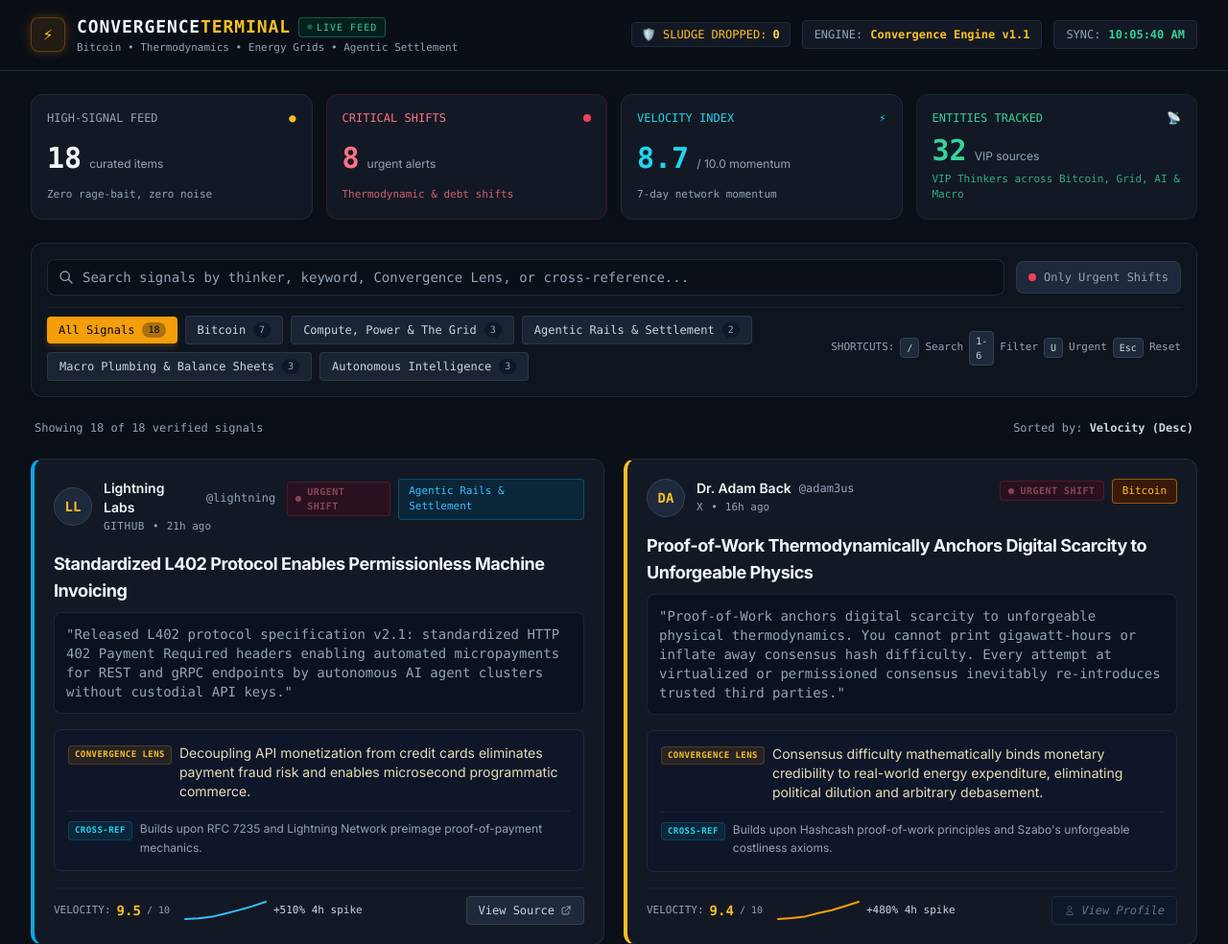
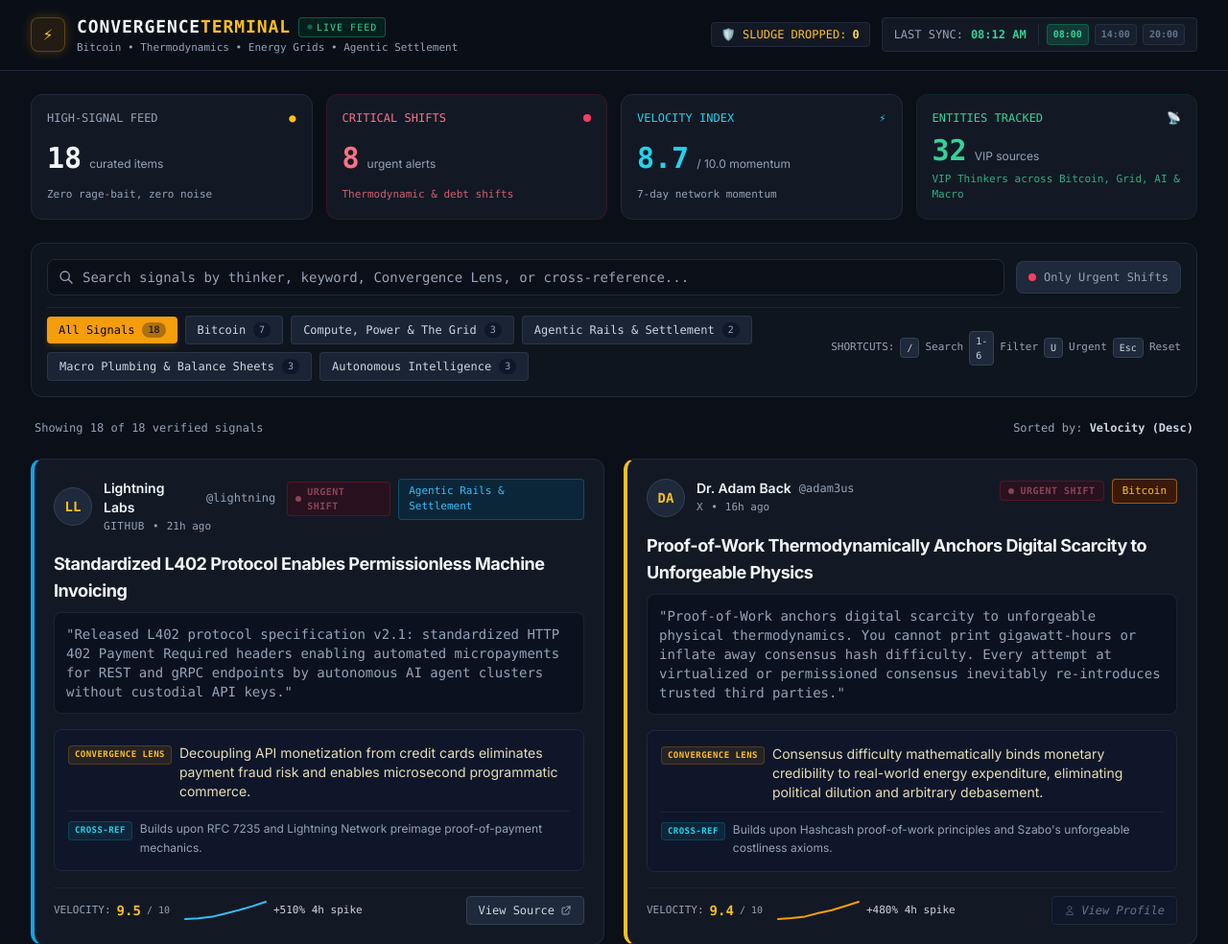
Before and after one commit to grady-smith/convergence-terminal, a plain HTML site: page public/index.html in a window 1280 px wide. Shown: the top 984 px of the page at 96% size. Drawn offline with nearby package versions, Linux system fonts and the light colour scheme.

Commit message:
feat: Update SYNC display to use data timestamp and show schedule indicators

```diff
--- a/public/app.js
+++ b/public/app.js
@@ -156,7 +156,46 @@
   const trackedEl = document.getElementById('stat-tracked-entities');
   if (trackedEl) trackedEl.textContent = trackedCount !== null ? trackedCount : '—';
 
-  document.getElementById('last-updated-time').textContent = new Date().toLocaleTimeString([], { hour: '2-digit', minute: '2-digit', second: '2-digit' });
+  if (payload?.generated_at) {
+    const generatedDate = new Date(payload.generated_at);
+    document.getElementById('last-updated-time').textContent = generatedDate.toLocaleTimeString([], { hour: '2-digit', minute: '2-digit' });
+    updateSyncIndicators(generatedDate);
+  } else {
+    document.getElementById('last-updated-time').textContent = '--:--';
+  }
+}
+
+// Global sync schedule configuration
+const SYNC_TIMES = ['08:00', '14:00', '20:00'];
+
+function updateSyncIndicators(lastSyncDate) {
+  const container = document.getElementById('sync-schedule-indicators');
+  if (!container) return;
+
+  const now = new Date();
+  const isToday = lastSyncDate.getDate() === now.getDate() &&
+                  lastSyncDate.getMonth() === now.getMonth() &&
+                  lastSyncDate.getFullYear() === now.getFullYear();
+
+  const indicatorsHtml = SYNC_TIMES.map(timeStr => {
+    const [hours, minutes] = timeStr.split(':').map(Number);
+    const syncTime = new Date(now.getFullYear(), now.getMonth(), now.getDate(), hours, minutes, 0, 0);
+
+    // Check if this specific sync time has been fulfilled today
+    let isSynced = false;
+    if (isToday && lastSyncDate >= syncTime) {
+      isSynced = true;
+    }
+
+    const baseClass = "px-1.5 py-0.5 rounded text-[10px] font-bold";
+    const colorClass = isSynced
+      ? 'bg-emerald-500/20 text-emerald-400 border border-emerald-500/30'
+      : 'bg-slate-800/50 text-slate-500 border border-slate-700/50';
+
+    return `<div class="${baseClass} ${colorClass}" title="Scheduled: ${timeStr}">${timeStr}</div>`;
+  }).join('');
+
+  container.innerHTML = indicatorsHtml;
 }
 
 // ─── Toast notifications ───────────────────────────────────────────────────────
--- a/public/index.html
+++ b/public/index.html
@@ -64,19 +64,18 @@
         </div>
       </div>
 
-      <!-- Engine Status & Sludge Filter Transparency Chip -->
+      <!-- Sync Status & Sludge Filter Transparency Chip -->
       <div class="flex items-center gap-3 font-mono text-xs text-slate-400 flex-wrap">
         <div class="flex items-center gap-1.5 bg-[#131924] px-2.5 py-1 rounded border border-[#21293a] text-slate-300">
           <span class="text-amber-400">🛡️ SLUDGE DROPPED:</span>
           <span id="stat-sludge-dropped" class="text-amber-300 font-bold">142</span>
         </div>
-        <div class="hidden md:flex items-center gap-2 bg-[#131924] px-3 py-1.5 rounded border border-[#21293a]">
-          <span class="text-slate-400">ENGINE:</span>
-          <span class="text-amber-400 font-semibold">Convergence Engine v1.1</span>
-        </div>
         <div class="flex items-center gap-2 bg-[#131924] px-3 py-1.5 rounded border border-[#21293a]">
-          <span class="text-slate-400">SYNC:</span>
-          <span id="last-updated-time" class="text-emerald-400 font-bold">--:--:--</span>
+          <span class="text-slate-400">LAST SYNC:</span>
+          <span id="last-updated-time" class="text-emerald-400 font-bold">--:--</span>
+          <div id="sync-schedule-indicators" class="flex items-center gap-1.5 ml-1 border-l border-slate-700/50 pl-2">
+            <!-- Sync times injected via JS -->
+          </div>
         </div>
       </div>
     </div>
```
